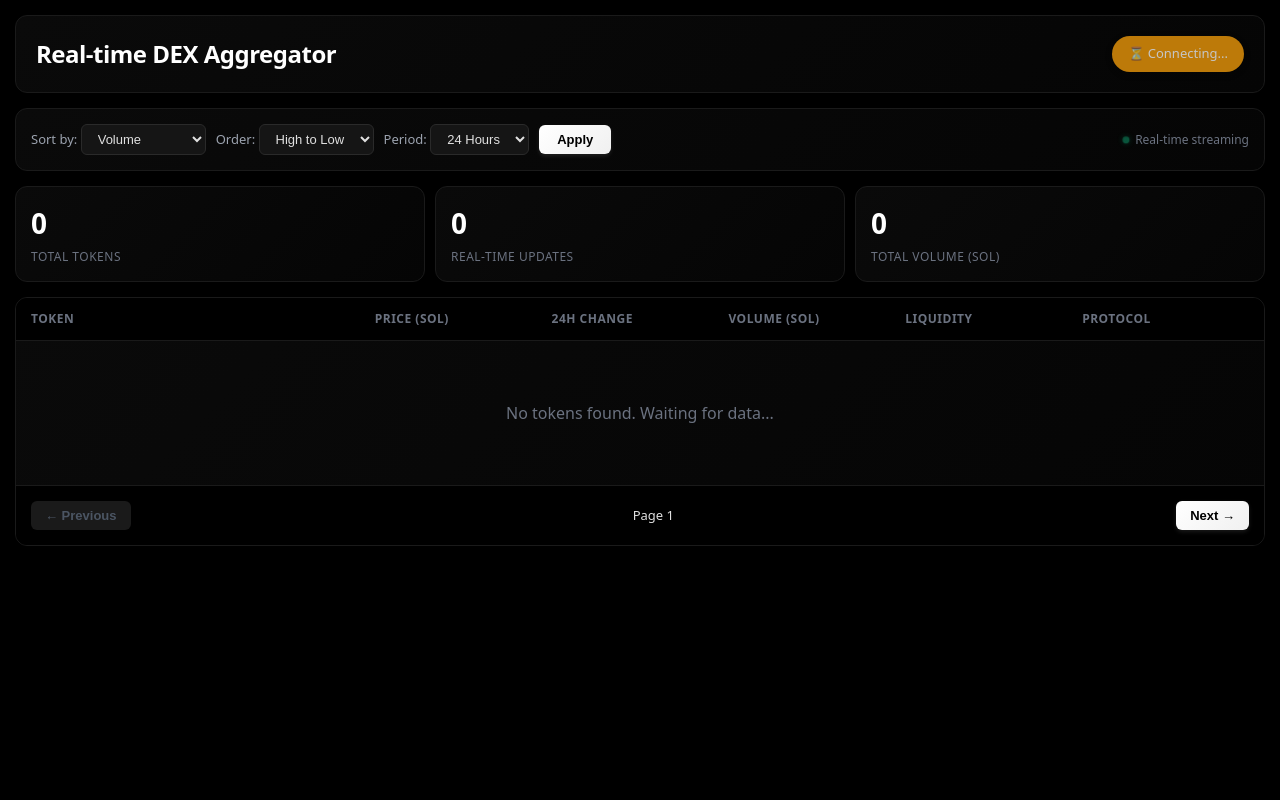
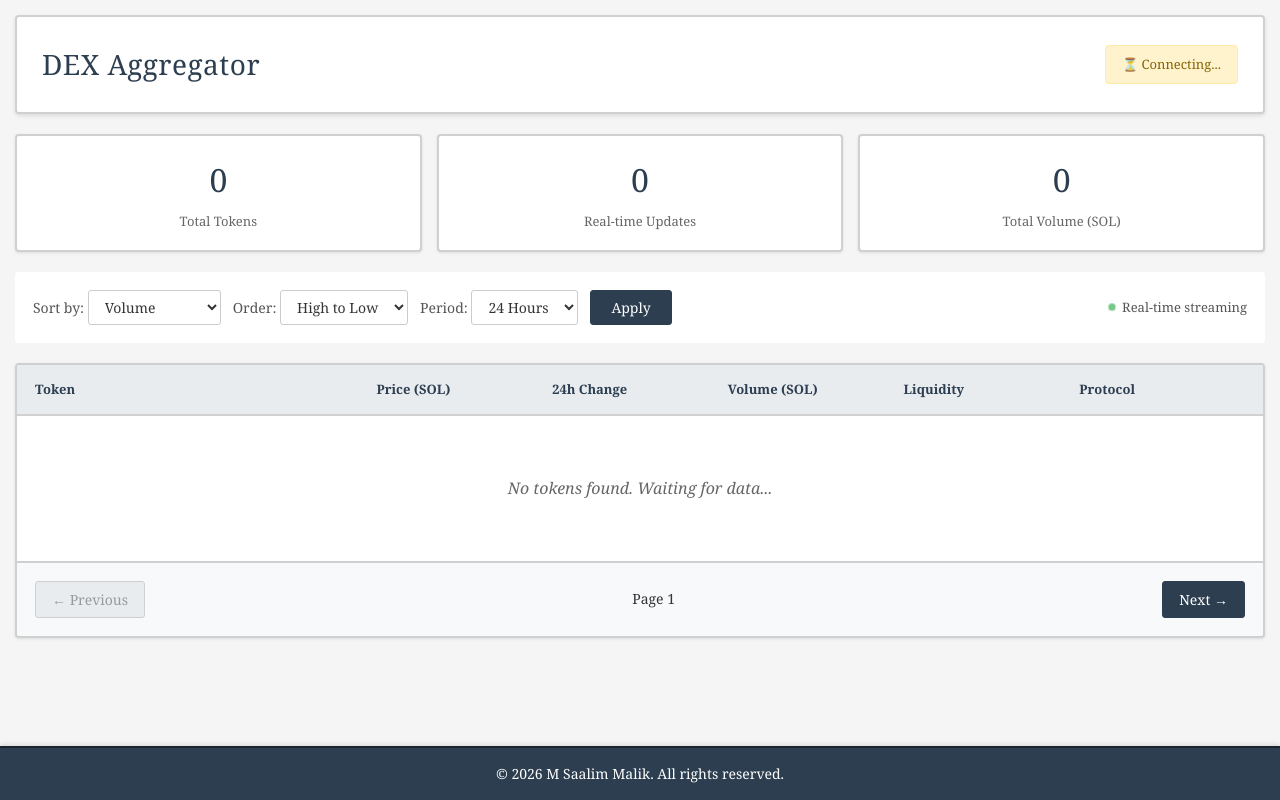
Before and after one commit to SaalimMaliksGH/Eterna, a website: page frontend/test-client.html in a window 1280 px wide. Drawn offline with nearby package versions, Linux system fonts and the light colour scheme; no server answers.

```diff
--- a/eslint.config.js
+++ b/eslint.config.js
@@ -10,8 +10,7 @@ module.exports = {
   },
   env: {
     node: true,
-    es6: true,
-    jest: true
+    es6: true
   },
   rules: {
     'no-console': 'warn',
--- a/frontend/styles.css
+++ b/frontend/styles.css
@@ -1,178 +1,188 @@
-* { margin: 0; padding: 0; box-sizing: border-box; }
+* {
+    margin: 0;
+    padding: 0;
+    box-sizing: border-box;
+
+}
+
+
+
 body {
-    font-family: system-ui, -apple-system, sans-serif;
-    background: #000000;
-    color: #e0e0e0;
-    line-height: 1.5;
+    font-family: Georgia, 'Times New Roman', serif;
+    background: #f5f5f5;
+    color: #333333;
+    line-height: 1.6;
 }
-.container { max-width: 1400px; margin: 0 auto; padding: 15px; }
+
+.container { max-width: 1400px; margin: 0 auto; padding: 15px; padding-bottom: 80px; }
 .header {
-    background: linear-gradient(135deg, #0a0a0a 0%, #050505 100%);
-    padding: 20px;
-    border-radius: 12px;
-    margin-bottom: 15px;
+    background: #ffffff;
+    padding: 25px;
+    border-radius: 4px;
+    margin-bottom: 20px;
     display: flex;
     justify-content: space-between;
     align-items: center;
-    border: 1px solid #1a1a1a;
-    box-shadow: 0 4px 6px rgba(0, 0, 0, 0.3);
+    border: 2px solid #d0d0d0;
+    box-shadow: 0 2px 4px rgba(0, 0, 0, 0.1);
 }
 .header h1 {
-    font-size: 24px;
-    font-weight: 600;
-    color: #ffffff;
-    letter-spacing: -0.5px;
+    font-size: 28px;
+    font-weight: normal;
+    color: #2c3e50;
+    letter-spacing: 0.5px;
 }
 .status {
     padding: 8px 16px;
-    border-radius: 20px;
+    border-radius: 4px;
     font-size: 13px;
     font-weight: 500;
-    box-shadow: 0 2px 8px rgba(0, 0, 0, 0.2);
+    border: 1px solid;
 }
 .connected {
-    background: linear-gradient(135deg, #10b981 0%, #059669 100%);
-    color: white;
-    animation: glow-green 2s ease-in-out infinite;
+    background: #d4edda;
+    color: #155724;
+    border-color: #c3e6cb;
 }
-.disconnected { background: #ef4444; color: white; }
+.disconnected { background: #f8d7da; color: #721c24; border-color: #f5c6cb; }
 .connecting {
-    background: #f59e0b;
-    color: white;
-    animation: pulse-status 1.5s ease-in-out infinite;
+    background: #fff3cd;
+    color: #856404;
+    border-color: #ffeaa7;
 }
 
 @keyframes glow-green {
-    0%, 100% { box-shadow: 0 2px 8px rgba(16, 185, 129, 0.3); }
-    50% { box-shadow: 0 2px 12px rgba(16, 185, 129, 0.6); }
+    0%, 100% { opacity: 1; }
+    50% { opacity: 0.9; }
 }
 
 @keyframes pulse-status {
     0%, 100% { opacity: 1; }
-    50% { opacity: 0.7; }
+    50% { opacity: 0.8; }
 }
 
 .controls {
-    background: linear-gradient(135deg, #0a0a0a 0%, #050505 100%);
-    padding: 15px;
-    border-radius: 12px;
-    margin-bottom: 15px;
+    background: #ffffff;
+    padding: 18px;
+    border-radius: 4px;
+    margin-bottom: 20px;
     display: flex;
-    gap: 10px;
+    gap: 12px;
     flex-wrap: wrap;
     align-items: center;
-    border: 1px solid #1a1a1a;
-    box-shadow: 0 2px 4px rgba(0, 0, 0, 0.3);
+    border: none;
+    box-shadow: none;
 }
-.controls label { font-size: 13px; color: #9ca3af; }
+.controls label { font-size: 14px; color: #555555; font-weight: 500; }
 .controls select, .controls input {
-    background: #151515;
-    border: 1px solid #2a2a2a;
-    color: #e0e0e0;
+    background: #ffffff;
+    border: 1px solid #cccccc;
+    color: #333333;
     padding: 6px 12px;
-    border-radius: 6px;
-    font-size: 13px;
+    border-radius: 3px;
+    font-size: 14px;
+    font-family: Georgia, serif;
     outline: none;
     transition: all 0.2s;
 }
 .controls select:focus, .controls input:focus {
-    border-color: #10b981;
-    box-shadow: 0 0 0 3px rgba(16, 185, 129, 0.1);
+    border-color: #2c3e50;
+    box-shadow: 0 0 0 2px rgba(44, 62, 80, 0.1);
 }
 .controls select:hover, .controls input:hover {
-    border-color: #3a3a3a;
+    border-color: #999999;
 }
 .controls button {
-    background: linear-gradient(135deg, #ffffff 0%, #f0f0f0 100%);
-    color: #000000;
-    border: none;
-    padding: 7px 18px;
-    border-radius: 6px;
+    background: #2c3e50;
+    color: #ffffff;
+    border: 1px solid #2c3e50;
+    padding: 7px 20px;
+    border-radius: 3px;
     cursor: pointer;
-    font-size: 13px;
-    font-weight: 600;
+    font-size: 14px;
+    font-family: Georgia, serif;
+    font-weight: normal;
     transition: all 0.2s;
-    box-shadow: 0 2px 4px rgba(255, 255, 255, 0.1);
 }
 .controls button:hover {
-    transform: translateY(-1px);
-    box-shadow: 0 4px 8px rgba(255, 255, 255, 0.2);
+    background: #34495e;
+    border-color: #34495e;
 }
 .controls button:active {
-    transform: translateY(0);
+    background: #1a252f;
 }
 
 .stats {
     display: grid;
     grid-template-columns: repeat(auto-fit, minmax(140px, 1fr));
-    gap: 10px;
-    margin-bottom: 15px;
+    gap: 15px;
+    margin-bottom: 20px;
 }
 .stat-card {
-    background: linear-gradient(135deg, #0a0a0a 0%, #050505 100%);
-    padding: 15px;
-    border-radius: 12px;
-    border: 1px solid #1a1a1a;
-    transition: all 0.3s;
-    box-shadow: 0 2px 4px rgba(0, 0, 0, 0.3);
+    background: #ffffff;
+    padding: 18px;
+    border-radius: 4px;
+    border: 2px solid #d0d0d0;
+    transition: all 0.2s;
+    box-shadow: 0 1px 3px rgba(0, 0, 0, 0.1);
+    text-align: center;
 }
 .stat-card:hover {
-    transform: translateY(-2px);
-    border-color: #2a2a2a;
-    box-shadow: 0 4px 12px rgba(0, 0, 0, 0.4);
+    border-color: #2c3e50;
+    box-shadow: 0 2px 6px rgba(0, 0, 0, 0.15);
 }
 .stat-value {
-    font-size: 28px;
-    font-weight: 700;
-    color: #ffffff;
-    letter-spacing: -1px;
+    font-size: 32px;
+    font-weight: normal;
+    color: #2c3e50;
+    letter-spacing: 0;
 }
 .stat-label {
-    font-size: 12px;
-    color: #6b7280;
-    margin-top: 4px;
-    text-transform: uppercase;
-    letter-spacing: 0.5px;
+    font-size: 13px;
+    color: #666666;
+    margin-top: 6px;
+    text-transform: none;
+    letter-spacing: 0;
 }
 
 .tokens-container {
-    background: linear-gradient(135deg, #0a0a0a 0%, #050505 100%);
-    border-radius: 12px;
+    background: #ffffff;
+    border-radius: 4px;
     overflow: hidden;
-    border: 1px solid #1a1a1a;
-    box-shadow: 0 4px 6px rgba(0, 0, 0, 0.3);
+    border: 2px solid #d0d0d0;
+    box-shadow: 0 1px 3px rgba(0, 0, 0, 0.1);
 }
 .tokens-header {
     display: grid;
     grid-template-columns: 2fr 1fr 1fr 1fr 1fr 1fr;
     gap: 10px;
-    padding: 12px 15px;
-    background: #000000;
-    font-size: 12px;
-    font-weight: 600;
-    color: #6b7280;
-    border-bottom: 1px solid #1a1a1a;
-    text-transform: uppercase;
-    letter-spacing: 0.5px;
+    padding: 14px 18px;
+    background: #e9ecef;
+    font-size: 13px;
+    font-weight: bold;
+    color: #2c3e50;
+    border-bottom: 2px solid #d0d0d0;
+    text-transform: none;
+    letter-spacing: 0;
 }
 .token-row {
     display: grid;
     grid-template-columns: 2fr 1fr 1fr 1fr 1fr 1fr;
     gap: 10px;
-    padding: 12px 15px;
-    border-bottom: 1px solid #151515;
-    font-size: 13px;
+    padding: 14px 18px;
+    border-bottom: 1px solid #e0e0e0;
+    font-size: 14px;
     transition: all 0.2s;
 }
 .token-row:hover {
-    background: #151515;
-    border-left: 2px solid #10b981;
-    padding-left: 13px;
+    background: #f8f9fa;
+    border-left: 3px solid #2c3e50;
+    padding-left: 15px;
 }
 .token-row.highlight {
-    background: linear-gradient(90deg, #1a1a1a 0%, #0a0a0a 100%);
+    background: #fff3cd;
     animation: slideIn 0.5s ease-out;
-    border-left: 2px solid #10b981;
+    border-left: 3px solid #2c3e50;
 }
 @keyframes slideIn {
     from {
@@ -189,68 +199,88 @@ body {
     50% { opacity: 0.8; transform: scale(0.98); }
 }
 .token-name {
-    font-weight: 600;
-    color: #ffffff;
+    font-weight: bold;
+    color: #2c3e50;
 }
 .token-ticker {
-    color: #6b7280;
-    font-size: 11px;
+    color: #666666;
+    font-size: 12px;
     margin-left: 6px;
-    padding: 2px 6px;
-    background: #151515;
-    border-radius: 4px;
+    padding: 2px 8px;
+    background: #e9ecef;
+    border-radius: 3px;
+    border: 1px solid #d0d0d0;
 }
 .positive {
-    color: #10b981;
-    font-weight: 600;
+    color: #28a745;
+    font-weight: bold;
 }
 .negative {
-    color: #ef4444;
-    font-weight: 600;
+    color: #dc3545;
+    font-weight: bold;
 }
-.neutral { color: #6b7280; }
+.neutral { color: #6c757d; }
 
 .pagination {
     display: flex;
     justify-content: space-between;
     align-items: center;
-    padding: 15px;
-    background: #000000;
-    border-top: 1px solid #1a1a1a;
-    font-size: 13px;
+    padding: 18px;
+    background: #f8f9fa;
+    border-top: 2px solid #d0d0d0;
+    font-size: 14px;
+    color: #333333;
 }
 .pagination button {
-    background: linear-gradient(135deg, #ffffff 0%, #f0f0f0 100%);
-    color: #000000;
-    border: none;
-    padding: 7px 14px;
-    border-radius: 6px;
+    background: #2c3e50;
+    color: #ffffff;
+    border: 1px solid #2c3e50;
+    padding: 8px 16px;
+    border-radius: 3px;
     cursor: pointer;
-    font-size: 13px;
-    font-weight: 600;
+    font-size: 14px;
+    font-family: Georgia, serif;
+    font-weight: normal;
     transition: all 0.2s;
-    box-shadow: 0 2px 4px rgba(255, 255, 255, 0.1);
 }
 .pagination button:hover {
-    transform: translateY(-1px);
-    box-shadow: 0 4px 8px rgba(255, 255, 255, 0.2);
+    background: #34495e;
+    border-color: #34495e;
 }
 .pagination button:active {
-    transform: translateY(0);
+    background: #1a252f;
 }
 .pagination button:disabled {
-    background: #1a1a1a;
-    color: #4b5563;
+    background: #e9ecef;
+    color: #999999;
+    border-color: #d0d0d0;
     cursor: not-allowed;
-    opacity: 1;
-    transform: none;
-    box-shadow: none;
 }
 
 .empty-state {
     padding: 60px 20px;
     text-align: center;
-    color: #6b7280;
+    color: #666666;
+    font-style: italic;
+}
+
+.footer {
+    position: fixed;
+    bottom: 0;
+    left: 0;
+    right: 0;
+    background: #2c3e50;
+    color: #ffffff;
+    text-align: center;
+    padding: 15px;
+    font-size: 14px;
+    border-top: 2px solid #1a252f;
+    box-shadow: 0 -2px 4px rgba(0, 0, 0, 0.1);
+}
+
+.footer p {
+    margin: 0;
+    font-family: Georgia, serif;
 }
 
 @keyframes pulse-dot {
@@ -259,7 +289,7 @@ body {
         transform: scale(1);
     }
     50% {
-        opacity: 0.4;
-        transform: scale(0.85);
+        opacity: 0.6;
+        transform: scale(0.9);
     }
 }
--- a/frontend/test-client.html
+++ b/frontend/test-client.html
@@ -3,15 +3,30 @@
 <head>
     <meta charset="UTF-8">
     <meta name="viewport" content="width=device-width, initial-scale=1.0">
-    <title>Real-time DEX Aggregator</title>
+    <title>DEX Aggregator</title>
     <link rel="stylesheet" href="styles.css">
     <script src="https://cdn.socket.io/4.5.4/socket.io.min.js"></script>
 </head>
 <body>
     <div class="container">
         <div class="header">
-            <h1>Real-time DEX Aggregator</h1>
+            <h1>DEX Aggregator</h1>
             <div id="status" class="status connecting">⏳ Connecting...</div>
+        </div>
+
+        <div class="stats">
+            <div class="stat-card">
+                <div class="stat-value" id="totalTokens">0</div>
+                <div class="stat-label">Total Tokens</div>
+            </div>
+            <div class="stat-card">
+                <div class="stat-value" id="liveUpdates">0</div>
+                <div class="stat-label">Real-time Updates</div>
+            </div>
+            <div class="stat-card">
+                <div class="stat-value" id="totalVolume">0</div>
+                <div class="stat-label">Total Volume (SOL)</div>
+            </div>
         </div>
 
         <div class="controls">
@@ -37,25 +52,10 @@
                 </select>
             </label>
             <button onclick="applyFilters()">Apply</button>
-            <span style="margin-left: auto; font-size: 12px; color: #6b7280; display: flex; align-items: center; gap: 5px;">
-                <span style="display: inline-block; width: 8px; height: 8px; background: #10b981; border-radius: 50%; animation: pulse-dot 1.5s infinite; box-shadow: 0 0 8px rgba(16, 185, 129, 0.6);"></span>
+            <span style="margin-left: auto; font-size: 13px; color: #555555; display: flex; align-items: center; gap: 6px;">
+                <span style="display: inline-block; width: 8px; height: 8px; background: #28a745; border-radius: 50%; animation: pulse-dot 1.5s infinite;"></span>
                 <span style="font-weight: 500;">Real-time streaming</span>
             </span>
-        </div>
-
-        <div class="stats">
-            <div class="stat-card">
-                <div class="stat-value" id="totalTokens">0</div>
-                <div class="stat-label">Total Tokens</div>
-            </div>
-            <div class="stat-card">
-                <div class="stat-value" id="liveUpdates">0</div>
-                <div class="stat-label">Real-time Updates</div>
-            </div>
-            <div class="stat-card">
-                <div class="stat-value" id="totalVolume">0</div>
-                <div class="stat-label">Total Volume (SOL)</div>
-            </div>
         </div>
 
         <div class="tokens-container">
@@ -76,6 +76,10 @@
         </div>
     </div>
 
+    <footer class="footer">
+        <p>&copy; 2026 M Saalim Malik. All rights reserved.</p>
+    </footer>
+
     <script src="script.js"></script>
 </body>
 </html>
--- a/tsconfig.json
+++ b/tsconfig.json
@@ -14,7 +14,7 @@
     "declaration": true,
     "declarationMap": true,
     "sourceMap": true,
-    "types": ["node", "jest"]
+    "types": ["node"]
   },
   "include": ["src/**/*"],
   "exclude": ["node_modules", "dist", "tests"]
```
Also changed, not shown: package.json (+1 -9 lines), 1 other file.
